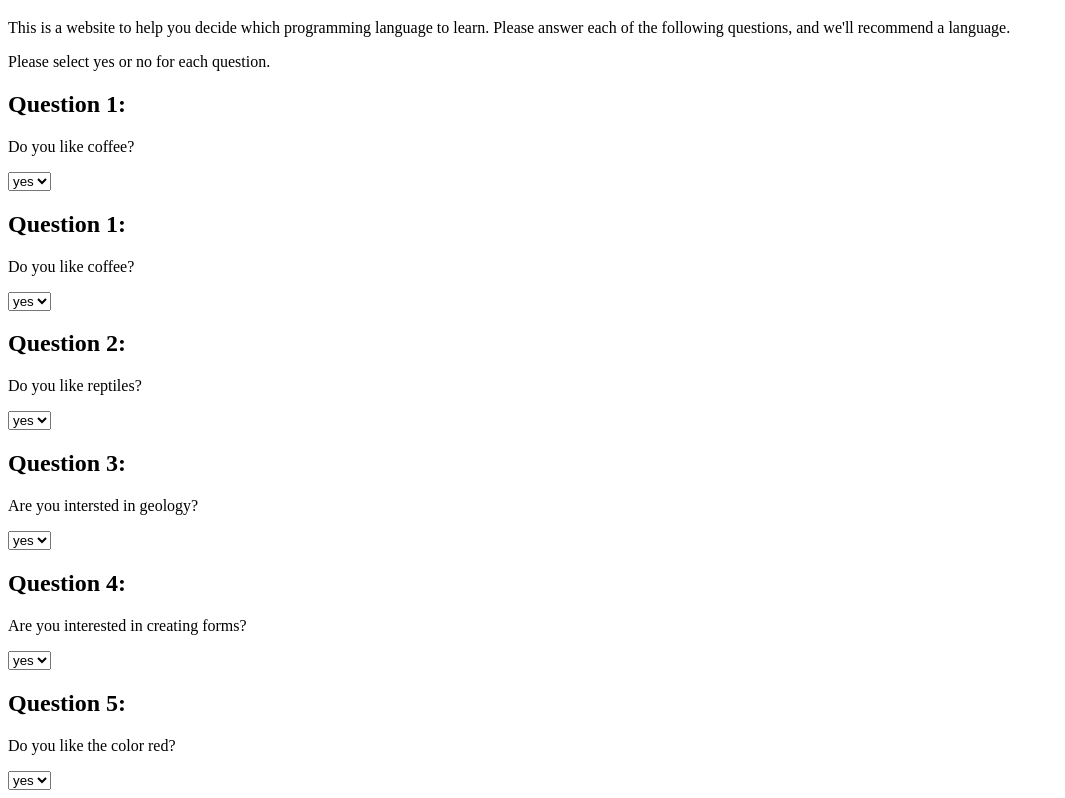
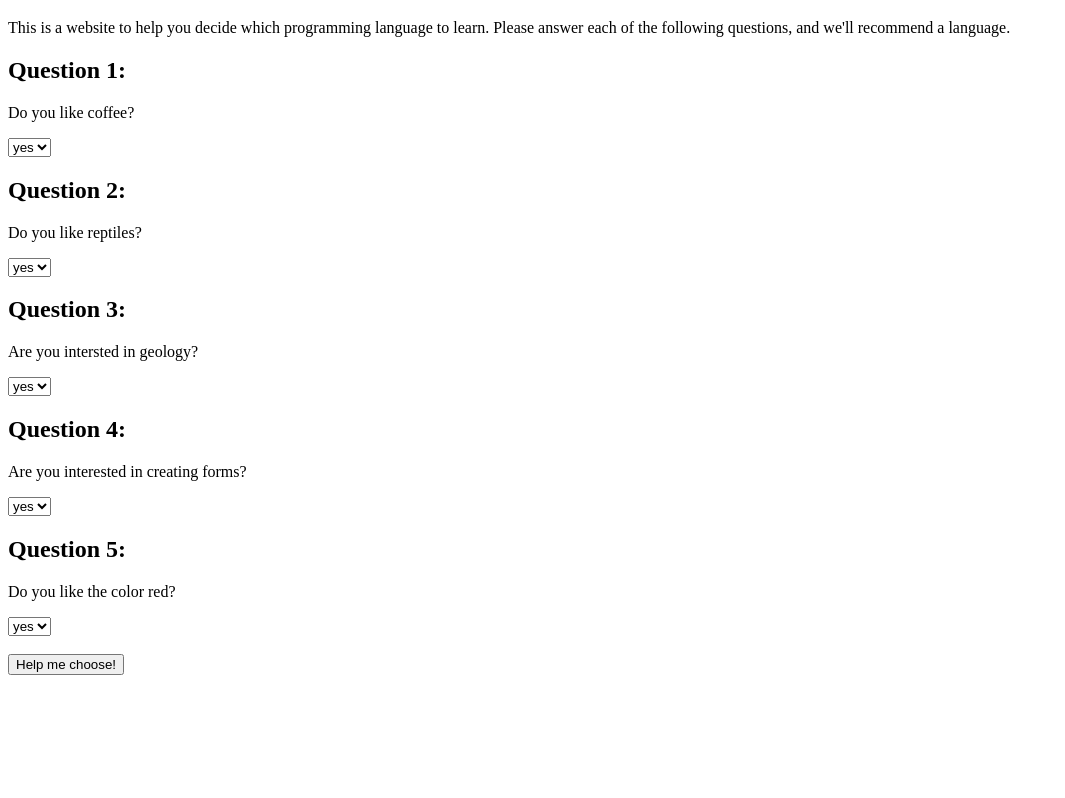
Before and after one commit to SarahAndyshak/program-language-suggest, a plain HTML site: page index.html in a window 1280 px wide. Shown: the part 61-859 px from the top of the page, without its empty margins (0-1065 px from the left). After the commit the page ends 800 px from the top, so only its background shows below. Drawn offline with Linux system fonts and the light colour scheme.

Commit message:
Add button to index.html, add hideResultsAndError to scripts.js, realized logic of form is going to need a lot of work.

```diff
--- a/index.html
+++ b/index.html
@@ -10,14 +10,6 @@
 
     <form id="answers">
       <p id="error-message">Please select yes or no for each question.</p>
-
-      <h2>Question 1:</h2>
-      <p>Do you like coffee?</p>
-      <select id="coffee">
-        <option>yes</option>
-        <option>no</option>
-      </select>
-      <br>
 
       <h2>Question 1:</h2>
       <p>Do you like coffee?</p>
@@ -57,6 +49,9 @@
         <option>yes</option> <!--make yes = Ruby-->
         <option>no</option> <!--make no = Python-->
       </select>
+      <br>
+      <br>
+      <button type="submit">Help me choose!</button>
     </form>
 
     <div id="JavaScript" class="hidden">
--- a/js/scripts.js
+++ b/js/scripts.js
@@ -0,0 +1,13 @@
+//Business logic, I think
+function hideResultsAndError() {
+  document.getElementById("error-message").setAttribute("class", "hidden");
+  document.getElementById("JavaScript").setAttribute("class", "hidden");
+  document.getElementById("Python").setAttribute("class", "hidden");
+  document.getElementById("Ruby").setAttribute("class", "hidden");
+}
+
+window.onload = function() {
+  hideResultsAndError();
+}
+
+//User Interface logic, I think
```
